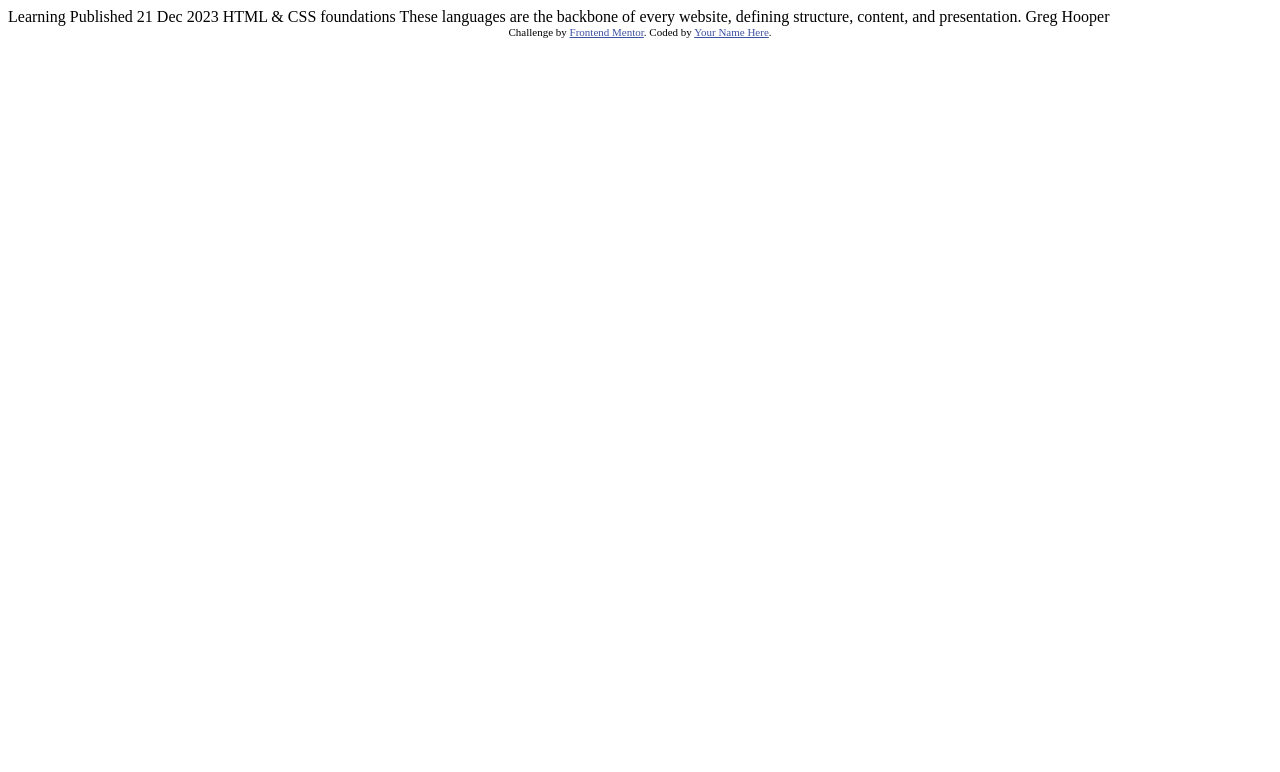
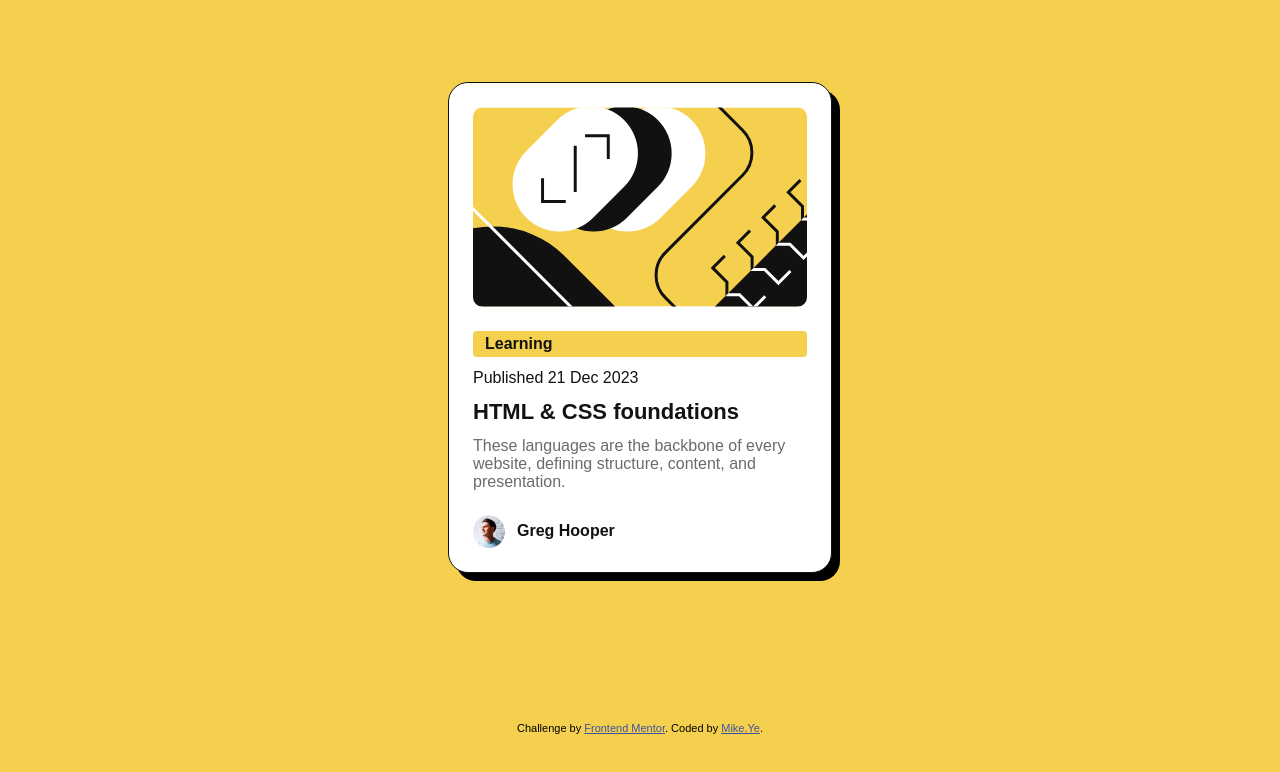
Before and after one commit to MikeTechnoB/Blog-preview-card, a plain HTML site: page index.html in a window 1280 px wide. Drawn offline with Linux system fonts and the light colour scheme.

Commit message:
updated css commmit

```diff
--- a/index.html
+++ b/index.html
@@ -5,30 +5,30 @@
   <meta name="viewport" content="width=device-width, initial-scale=1.0"> <!-- displays site properly based on user's device -->
 
   <link rel="icon" type="image/png" sizes="32x32" href="./assets/images/favicon-32x32.png">
-
+  <link rel="stylesheet" href="./style.css">
   <title>Frontend Mentor | Blog preview card</title>
 
   <!-- Feel free to remove these styles or customise in your own stylesheet 👍 -->
-  <style>
-    .attribution { font-size: 11px; text-align: center; }
-    .attribution a { color: hsl(228, 45%, 44%); }
-  </style>
 </head>
 <body>
+  <main>
+  <img src="./assets/images/illustration-article.svg" alt="">
+  <div class="text-holder">
+  <p class="small-title">Learning</p>
+  <p class="publishedDate">Published 21 Dec 2023</p>
+  <h1>HTML & CSS foundations</h1>
+  <p>These languages are the backbone of every website, defining structure, content, and presentation.</p>
+  </div>
 
-  Learning
+  <span class="user-holder">
+  <img src="./assets/images/image-avatar.webp" alt="user image">
+  <p class="userName">Greg Hooper</p>
 
-  Published 21 Dec 2023
-
-  HTML & CSS foundations
-
-  These languages are the backbone of every website, defining structure, content, and presentation.
-
-  Greg Hooper
-
-  <div class="attribution">
+  </span>
+  </main>
+  <footer class="attribution">
     Challenge by <a href="https://www.frontendmentor.io?ref=challenge" target="_blank">Frontend Mentor</a>.
-    Coded by <a href="#">Your Name Here</a>.
-  </div>
+    Coded by <a href="#">Mike.Ye</a>.
+  </footer>
 </body>
 </html>
--- /dev/null
+++ b/style.css
@@ -0,0 +1,93 @@
+:root{
+    --background-color:hsl(47, 88%, 63%);
+    --main-backcolor:white;
+    --h1-text-color:hsl(0, 0%, 7%);
+    --p-text-color:hsl(0, 0%, 42%);
+    --font-family:'Figtree', sans-serif;
+    --main-max-width:384px;
+}
+
+*{
+    box-sizing: border-box;
+    font-family: var(--font-family);
+}
+
+body{
+    display: grid;
+    min-height: 100vh;
+    place-items: center;
+    background-color: var(--background-color);
+}
+
+main{
+    display: grid;
+    padding: 24px;
+    max-width: var(--main-max-width);
+    background-color: var(--main-backcolor);
+    border: 1px solid var(--h1-text-color);
+    border-radius: 20px;
+    box-shadow: 8px 8px black;
+    gap: 24px;
+}
+
+main img{
+    width: 100%;
+    height: auto;
+    border-radius: 10px;
+}
+
+h1{
+    font-size: 22px;
+    color: var(--h1-text-color);
+    font-weight: 800;
+    margin:0;
+}
+
+p{
+    font-size: 16px;
+    color: var(--p-text-color);
+    font-weight: 500;
+    margin: 0;
+}
+
+.text-holder{
+    display: grid;
+    gap: 12px;
+}
+
+.small-title{
+    width: 100%;
+    color: var(--h1-text-color);
+    font-weight: 800;
+    padding: 4px 12px;
+    background-color: var(--background-color);
+    border-radius:4px;
+    gap: 8px;
+}
+
+.publishedDate{
+    color: var(--h1-text-color);
+}
+
+.user-holder{
+    display: inline-flex;
+    align-items: center;
+    gap:12px;
+}
+
+span img{
+    width: 32px;
+}
+
+.userName{
+    font-weight: 800;
+    color: var(--h1-text-color);
+}
+
+.attribution {
+    font-size: 11px;
+    text-align: center;
+}
+.attribution a {
+    color: hsl(228, 45%, 44%);
+}
```
